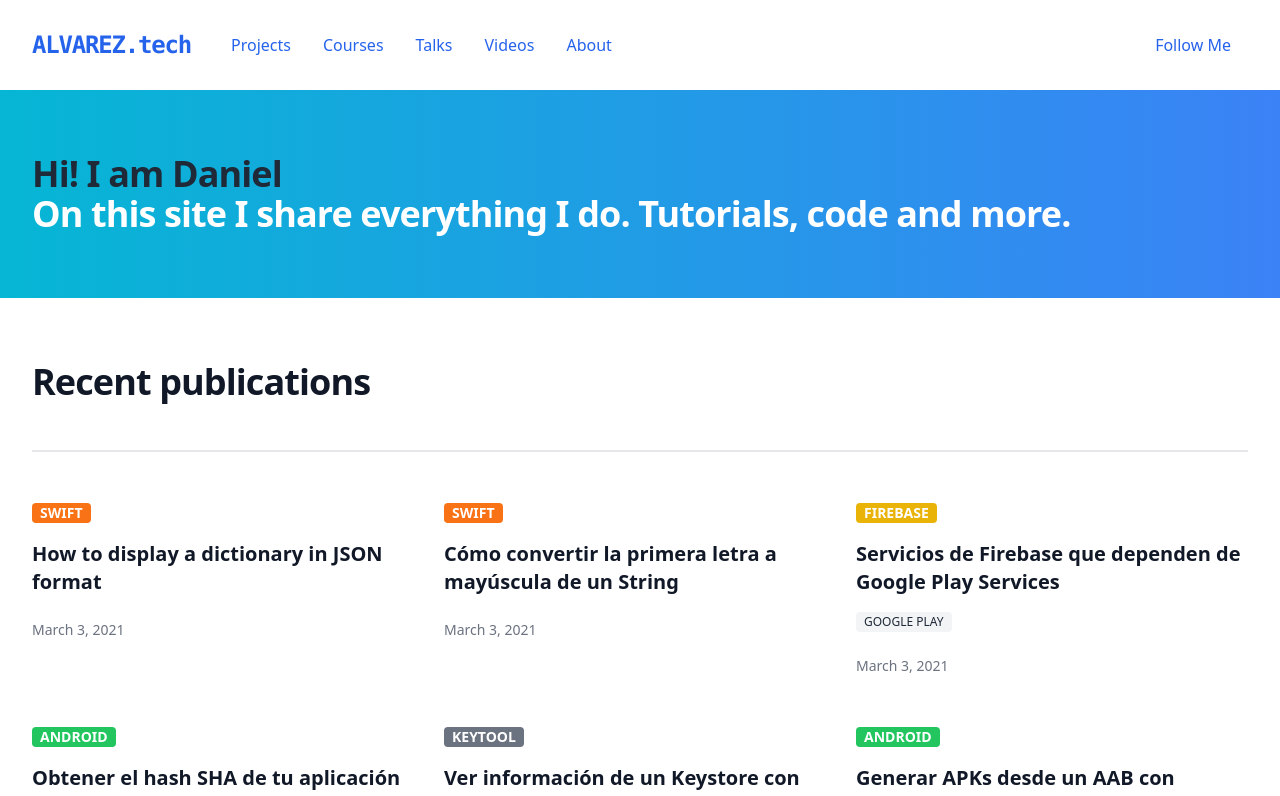
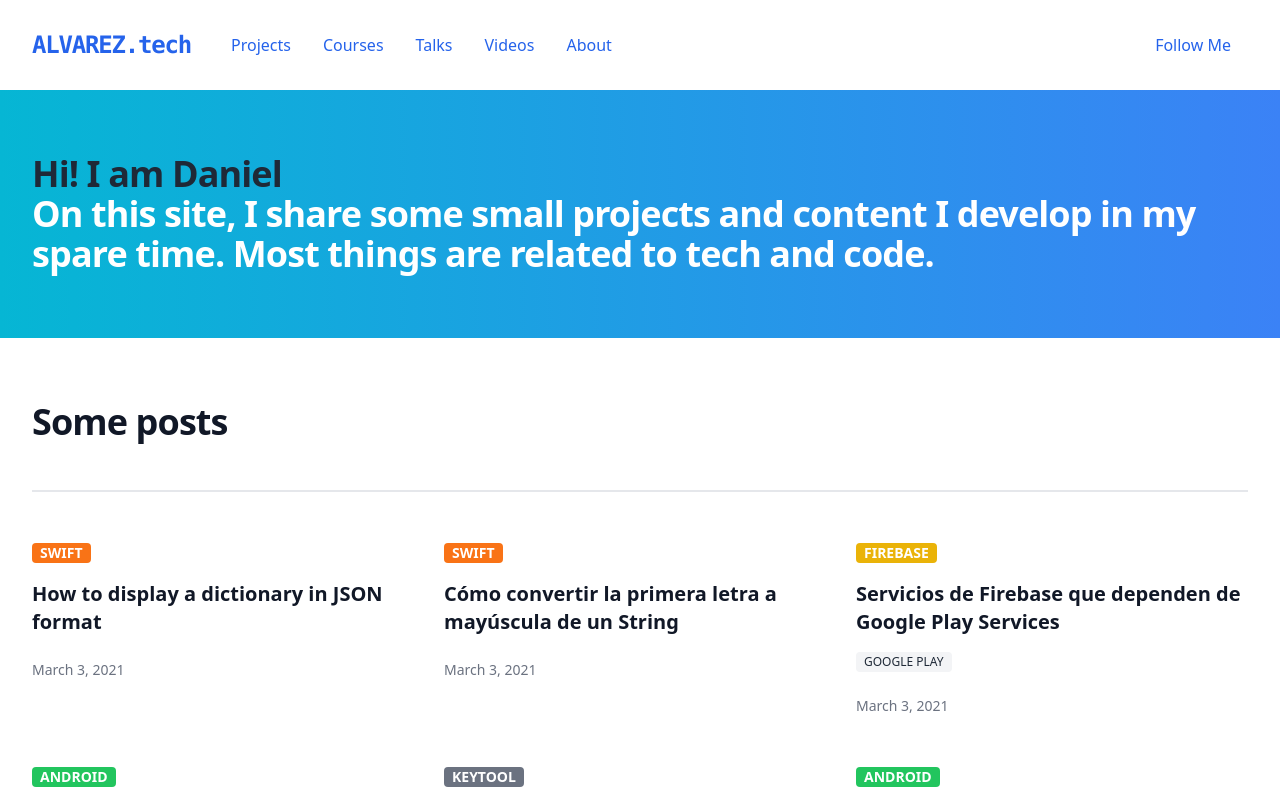
Before and after one commit to alvareztech/web, a Next.js app: page / in a window 1280 px wide. Shown: the top 796 px of the page. Built offline with nearby package versions, Linux system fonts and the light colour scheme.

Commit message:
Update small sentences

```diff
--- a/pages/index.js
+++ b/pages/index.js
@@ -21,7 +21,7 @@ export default function Home({ posts }) {
               Hi! I am Daniel
             </span>
             <span className="block text-white">
-              On this site I share everything I do. Tutorials, code and more.
+              On this site, I share some small projects and content I develop in my spare time. Most things are related to tech and code.
             </span>
           </h2>
         </div>
@@ -33,7 +33,7 @@ export default function Home({ posts }) {
           className="relative max-w-lg mx-auto divide-y-2 divide-gray-200 lg:max-w-7xl">
           <div>
             <h2 className="text-3xl tracking-tight font-extrabold text-gray-900 sm:text-4xl">
-              Recent publications
+              Some posts
             </h2>
           </div>
 
```
